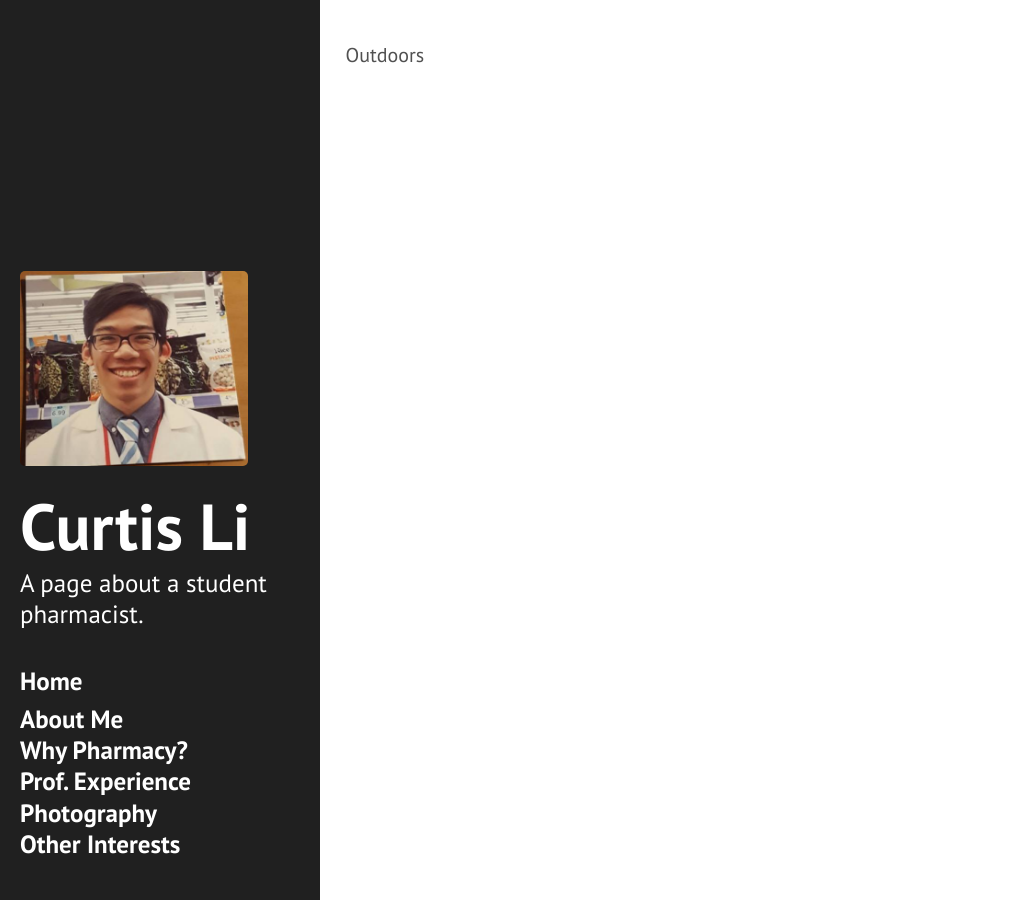
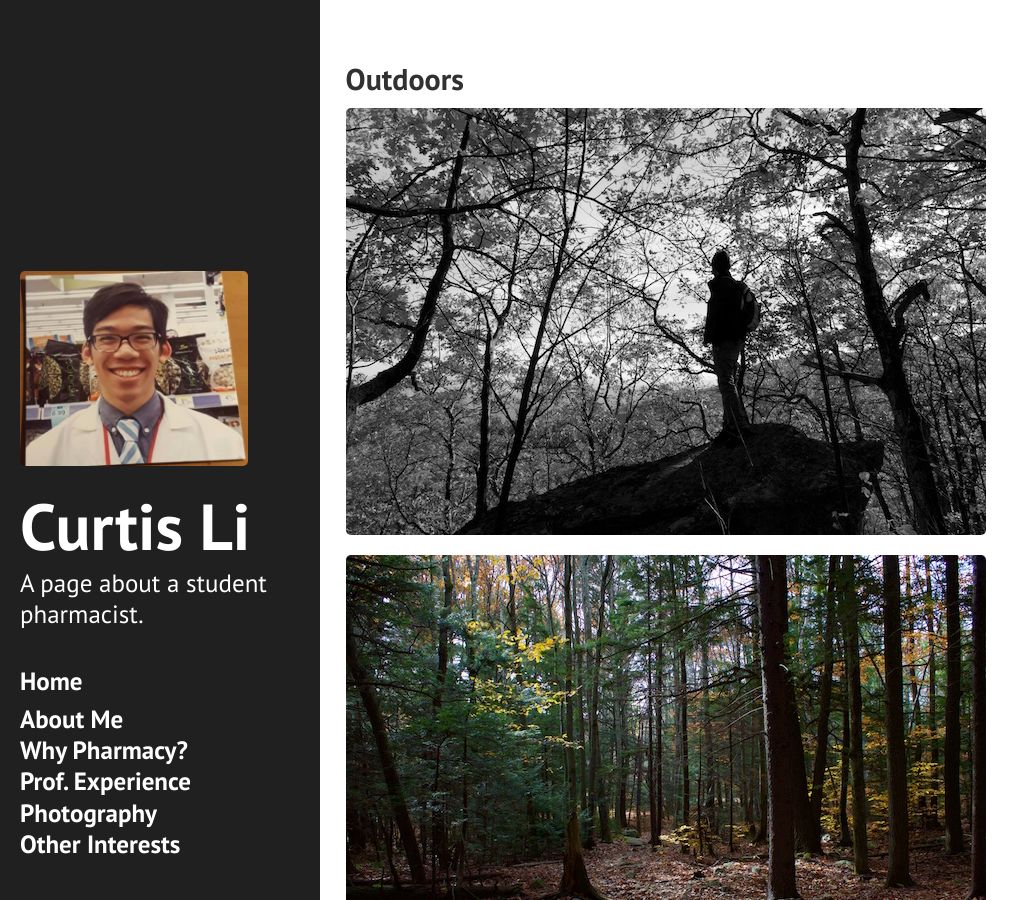
Before and after one commit to curtis-li/curtis-li.github.io, a Jekyll site: the page built from pages/Photography/Outdoors.html, in a window 1280 px wide and 900 px high. Shown: the whole window, without its empty margins (0-1029 px from the left). Built offline with Jekyll 4.4.1, drawn with Linux system fonts in a browser that asks for light colours; Markdown is read by kramdown in place of the engine named in the settings.

Commit message:
pictures links

```diff
--- a/pages/Photography.html
+++ b/pages/Photography.html
@@ -7,3 +7,4 @@ title: Photography
 <h1>Photography</h1>
 <a href="Outdoors">Outdoors</a>
 <a href="Indoors">Indoors</a>
+<a href="Nighttime">Nighttime</a>
--- a/pages/Photography/Outdoors.html
+++ b/pages/Photography/Outdoors.html
@@ -2,4 +2,29 @@
 layout: default
 title: Outdoors
 ---
-Outdoors
+<h2> Outdoors </h2>
+
+<div>
+	<id="pic_1"><class="link">
+	<a href="./1.jpeg">
+		<img src="1-mini.jpeg">
+	</id></class></a></div>
+
+<div>
+	<id="pic_2"><class="link">
+	<a href="./2.jpeg">
+		<img src="2-mini.jpeg">
+	</id></class></a></div>
+
+<div>
+	<id="pic_3"><class="link">
+	<a href="./3.jpeg">
+		<img src="3-mini.jpeg">
+	</id></class></a></div>
+
+<div>
+	<id="pic_4"><class="link">
+	<a href="./4-mini.jpeg">
+		<img src="4-mini.jpeg">
+	</id></class></a></div>
+</div>
```
Also changed, not shown: pages/About.md (+1 -1 lines), pages/Experience.md (+1 -0 lines), pages/Other.md (+1 -1 lines), pages/Photography/Indoors.html (+9 -4 lines), pages/Photography/Nighttime.html (added, +8 -0 lines), index.css (line endings or trailing spaces), pages/Photography/Indoors/5-mini.jpeg (added), pages/Photography/Indoors/6-mini.jpeg (added), pages/Photography/Outdoors/1-mini.jpeg (added), pages/Photography/Outdoors/2-mini.jpeg (added), pages/Photography/Outdoors/3-mini.jpeg (added), pages/Photography/Outdoors/4-mini.jpeg (added).
